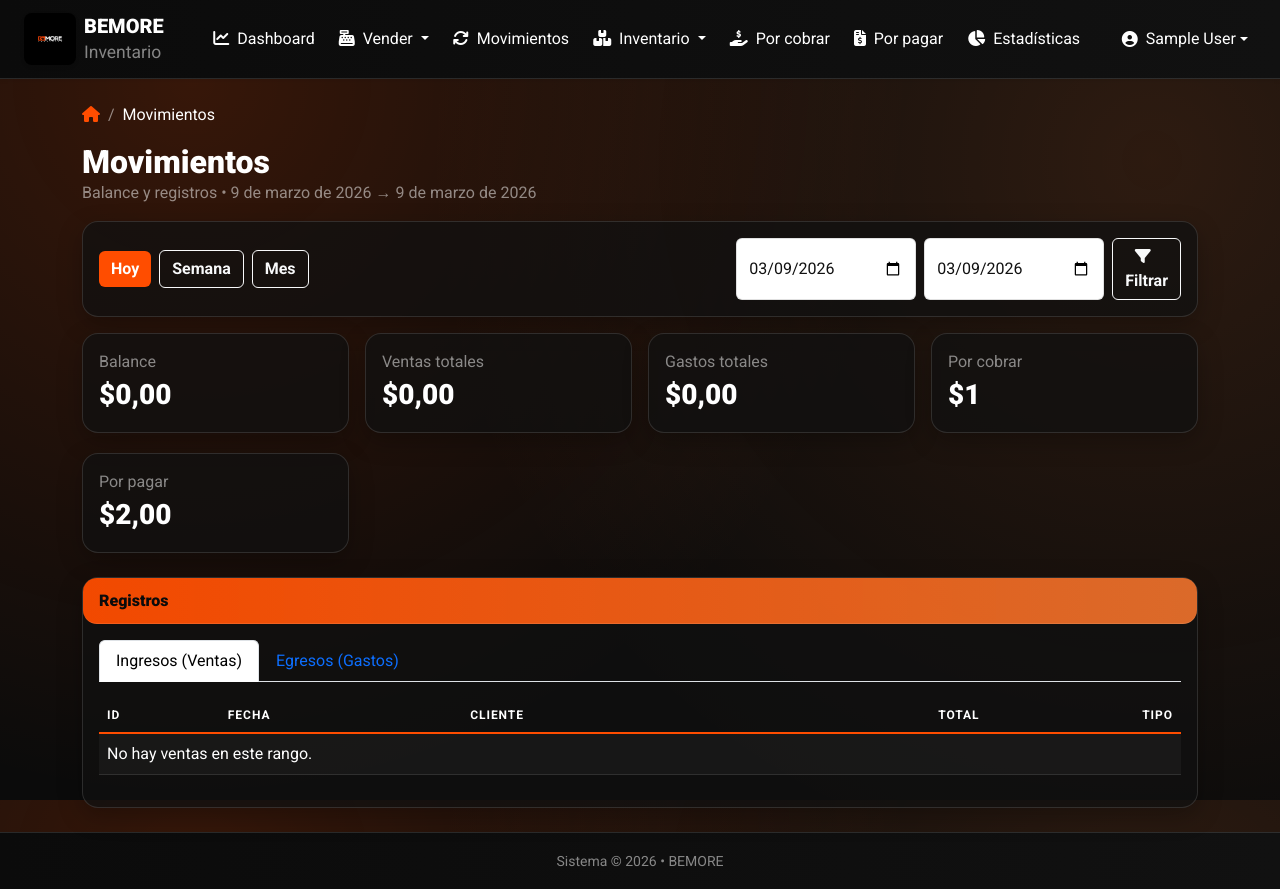
After one commit to Bleazer10/inventario-textil, a Django app: page /movimientos/ in a window 1280 px wide. The commit adds this page. Run offline with Django 5.2, Linux system fonts and the light colour scheme; a user stored in the database is signed in; tables that the repository leaves empty hold one stand-in row (values such as "Sample post").

Commit message:
movimientos

```diff
--- a/inventario/urls.py
+++ b/inventario/urls.py
@@ -15,4 +15,6 @@ urlpatterns = [
     path("categorias-producto/", views.lista_categorias_producto, name="lista_categorias_producto"),
     path("categorias-producto/nueva/", views.nueva_categoria_producto, name="nueva_categoria_producto"),
     path("categorias-producto/<int:categoria_id>/editar/", views.editar_categoria_producto, name="editar_categoria_producto"),
+
+    path("movimientos/", views.movimientos, name="movimientos"),
     ]
--- a/inventario/views.py
+++ b/inventario/views.py
@@ -1,6 +1,6 @@
 import json
 from decimal import Decimal
-from datetime import date
+from datetime import date, timedelta, datetime
 
 from django.contrib import messages
 from django.contrib.auth.decorators import login_required
@@ -8,7 +8,10 @@ from django.shortcuts import render, redirect, get_object_or_404
 
 from django.db.models import Q
 from .forms import ProductoForm, VarianteProductoForm, CategoriaProductoForm
-from .models import Producto, VarianteProducto, CategoriaProducto
+from .models import Producto, VarianteProducto, CategoriaProducto, Venta, Gasto, CuentaPorCobrar, CuentaPorPagarCompra, CuentaPorPagarGasto
+
+from django.db.models import Sum
+
 
 from .models import (
     Cliente,
@@ -271,3 +274,83 @@ def nuevo_gasto(request):
         return redirect("dashboard")
 
     return render(request, "gastos/nuevo_gasto.html", {"categorias": categorias})
+
+@login_required
+def movimientos(request):
+    filtro = request.GET.get("filtro", "hoy")  # hoy | semana | mes | rango
+    hoy = date.today()
+
+    # Determinar rango de fechas
+    if filtro == "hoy":
+        fecha_inicio = hoy
+        fecha_fin = hoy
+    elif filtro == "semana":
+        # lunes a domingo
+        fecha_inicio = hoy - timedelta(days=hoy.weekday())
+        fecha_fin = fecha_inicio + timedelta(days=6)
+    elif filtro == "mes":
+        fecha_inicio = hoy.replace(day=1)
+        # fin de mes
+        if fecha_inicio.month == 12:
+            fecha_fin = fecha_inicio.replace(year=fecha_inicio.year + 1, month=1, day=1) - timedelta(days=1)
+        else:
+            fecha_fin = fecha_inicio.replace(month=fecha_inicio.month + 1, day=1) - timedelta(days=1)
+    else:
+        # rango personalizado
+        fi = request.GET.get("fi")
+        ff = request.GET.get("ff")
+        try:
+            fecha_inicio = datetime.strptime(fi, "%Y-%m-%d").date() if fi else hoy
+            fecha_fin = datetime.strptime(ff, "%Y-%m-%d").date() if ff else hoy
+        except:
+            fecha_inicio = hoy
+            fecha_fin = hoy
+
+    # Ventas confirmadas en rango
+    ventas_qs = Venta.objects.filter(
+        fecha__gte=fecha_inicio,
+        fecha__lte=fecha_fin,
+        estado=Venta.Estado.CONFIRMADA,
+    )
+    ventas_total = ventas_qs.aggregate(s=Sum("total"))["s"] or Decimal("0.00")
+
+    # Gastos en rango (todos)
+    gastos_qs = Gasto.objects.filter(
+        fecha__gte=fecha_inicio,
+        fecha__lte=fecha_fin,
+    )
+    gastos_total = gastos_qs.aggregate(s=Sum("monto"))["s"] or Decimal("0.00")
+
+    balance = (ventas_total - gastos_total).quantize(Decimal("0.01"))
+
+    # Por cobrar / Por pagar (saldo)
+    por_cobrar_total = (CuentaPorCobrar.objects.filter(estado=CuentaPorCobrar.Estado.ABIERTA)
+                        .aggregate(s=Sum("saldo"))["s"] or Decimal("0.00"))
+
+    por_pagar_compras_total = (CuentaPorPagarCompra.objects.filter(estado=CuentaPorPagarCompra.Estado.ABIERTA)
+                              .aggregate(s=Sum("saldo"))["s"] or Decimal("0.00"))
+
+    por_pagar_gastos_total = (CuentaPorPagarGasto.objects.filter(estado=CuentaPorPagarGasto.Estado.ABIERTA)
+                             .aggregate(s=Sum("saldo"))["s"] or Decimal("0.00"))
+
+    por_pagar_total = (por_pagar_compras_total + por_pagar_gastos_total).quantize(Decimal("0.01"))
+
+    # Listas para pestañas (últimos registros del rango)
+    ventas_lista = ventas_qs.order_by("-fecha", "-id")[:20]
+    gastos_lista = gastos_qs.order_by("-fecha", "-id")[:20]
+
+    return render(request, "movimientos/movimientos.html", {
+        "filtro": filtro,
+        "fecha_inicio": fecha_inicio,
+        "fecha_fin": fecha_fin,
+
+        "ventas_total": ventas_total,
+        "gastos_total": gastos_total,
+        "balance": balance,
+
+        "por_cobrar_total": por_cobrar_total,
+        "por_pagar_total": por_pagar_total,
+
+        "ventas_lista": ventas_lista,
+        "gastos_lista": gastos_lista,
+    })
--- a/templates/base.html
+++ b/templates/base.html
@@ -60,7 +60,7 @@
           </li>
 
           <li class="nav-item">
-            <a class="nav-link text-white" href="#">
+            <a class="nav-link text-white" href="{% url 'movimientos' %}">
               <i class="fa-solid fa-arrows-rotate me-1"></i> Movimientos
             </a>
           </li>
--- /dev/null
+++ b/templates/movimientos/movimientos.html
@@ -0,0 +1,158 @@
+{% extends "base.html" %}
+
+{% block titulo %}Movimientos{% endblock %}
+
+{% block breadcrumbs %}
+<nav aria-label="breadcrumb">
+  <ol class="breadcrumb">
+    <li class="breadcrumb-item"><a href="{% url 'dashboard' %}"><i class="fa-solid fa-home"></i></a></li>
+    <li class="breadcrumb-item active">Movimientos</li>
+  </ol>
+</nav>
+{% endblock %}
+
+{% block content %}
+<div class="d-flex justify-content-between align-items-center mb-3">
+  <div>
+    <h2 class="fw-black mb-0">Movimientos</h2>
+    <div class="text-white-50">
+      Balance y registros • {{ fecha_inicio }} → {{ fecha_fin }}
+    </div>
+  </div>
+</div>
+
+<div class="card card-bemore mb-3">
+  <div class="card-body">
+    <div class="d-flex flex-wrap gap-2 align-items-center">
+      <a class="btn {% if filtro == 'hoy' %}btn-bemore{% else %}btn-outline-light{% endif %} fw-bold" href="?filtro=hoy">Hoy</a>
+      <a class="btn {% if filtro == 'semana' %}btn-bemore{% else %}btn-outline-light{% endif %} fw-bold" href="?filtro=semana">Semana</a>
+      <a class="btn {% if filtro == 'mes' %}btn-bemore{% else %}btn-outline-light{% endif %} fw-bold" href="?filtro=mes">Mes</a>
+
+      <form class="d-flex gap-2 ms-auto" method="get">
+        <input type="hidden" name="filtro" value="rango">
+        <input type="date" name="fi" class="form-control" value="{{ fecha_inicio|date:'Y-m-d' }}">
+        <input type="date" name="ff" class="form-control" value="{{ fecha_fin|date:'Y-m-d' }}">
+        <button class="btn btn-outline-light fw-bold" type="submit">
+          <i class="fa-solid fa-filter me-2"></i> Filtrar
+        </button>
+      </form>
+    </div>
+  </div>
+</div>
+
+<div class="row g-3">
+  <div class="col-md-3">
+    <div class="card card-bemore p-3">
+      <div class="text-white-50">Balance</div>
+      <div class="fs-3 fw-black">${{ balance }}</div>
+    </div>
+  </div>
+  <div class="col-md-3">
+    <div class="card card-bemore p-3">
+      <div class="text-white-50">Ventas totales</div>
+      <div class="fs-3 fw-black">${{ ventas_total }}</div>
+    </div>
+  </div>
+  <div class="col-md-3">
+    <div class="card card-bemore p-3">
+      <div class="text-white-50">Gastos totales</div>
+      <div class="fs-3 fw-black">${{ gastos_total }}</div>
+    </div>
+  </div>
+  <div class="col-md-3">
+    <div class="card card-bemore p-3">
+      <div class="text-white-50">Por cobrar</div>
+      <div class="fs-3 fw-black">${{ por_cobrar_total }}</div>
+    </div>
+  </div>
+</div>
+
+<div class="row g-3 mt-1">
+  <div class="col-md-3">
+    <div class="card card-bemore p-3">
+      <div class="text-white-50">Por pagar</div>
+      <div class="fs-3 fw-black">${{ por_pagar_total }}</div>
+    </div>
+  </div>
+</div>
+
+<div class="card card-bemore mt-4">
+  <div class="card-header">Registros</div>
+  <div class="card-body">
+
+    <ul class="nav nav-tabs mb-3" role="tablist">
+      <li class="nav-item" role="presentation">
+        <button class="nav-link active" data-bs-toggle="tab" data-bs-target="#ingresos" type="button">
+          Ingresos (Ventas)
+        </button>
+      </li>
+      <li class="nav-item" role="presentation">
+        <button class="nav-link" data-bs-toggle="tab" data-bs-target="#egresos" type="button">
+          Egresos (Gastos)
+        </button>
+      </li>
+    </ul>
+
+    <div class="tab-content">
+      <div class="tab-pane fade show active" id="ingresos">
+        <div class="table-responsive">
+          <table class="table table-bemore align-middle">
+            <thead>
+              <tr>
+                <th>ID</th>
+                <th>Fecha</th>
+                <th>Cliente</th>
+                <th class="text-end">Total</th>
+                <th class="text-end">Tipo</th>
+              </tr>
+            </thead>
+            <tbody>
+              {% for v in ventas_lista %}
+                <tr>
+                  <td class="fw-bold">#{{ v.id }}</td>
+                  <td>{{ v.fecha }}</td>
+                  <td class="text-white-50">{{ v.cliente.nombre|default:"General" }}</td>
+                  <td class="text-end">${{ v.total }}</td>
+                  <td class="text-end">{{ v.get_tipo_pago_display }}</td>
+                </tr>
+              {% empty %}
+                <tr><td colspan="5" class="text-white-50">No hay ventas en este rango.</td></tr>
+              {% endfor %}
+            </tbody>
+          </table>
+        </div>
+      </div>
+
+      <div class="tab-pane fade" id="egresos">
+        <div class="table-responsive">
+          <table class="table table-bemore align-middle">
+            <thead>
+              <tr>
+                <th>ID</th>
+                <th>Fecha</th>
+                <th>Categoría</th>
+                <th class="text-end">Monto</th>
+                <th class="text-end">Estado</th>
+              </tr>
+            </thead>
+            <tbody>
+              {% for g in gastos_lista %}
+                <tr>
+                  <td class="fw-bold">#{{ g.id }}</td>
+                  <td>{{ g.fecha }}</td>
+                  <td class="text-white-50">{{ g.categoria.nombre }}</td>
+                  <td class="text-end">${{ g.monto }}</td>
+                  <td class="text-end">{{ g.get_estado_pago_display }}</td>
+                </tr>
+              {% empty %}
+                <tr><td colspan="5" class="text-white-50">No hay gastos en este rango.</td></tr>
+              {% endfor %}
+            </tbody>
+          </table>
+        </div>
+      </div>
+    </div>
+
+  </div>
+</div>
+{% endblock %}
```
